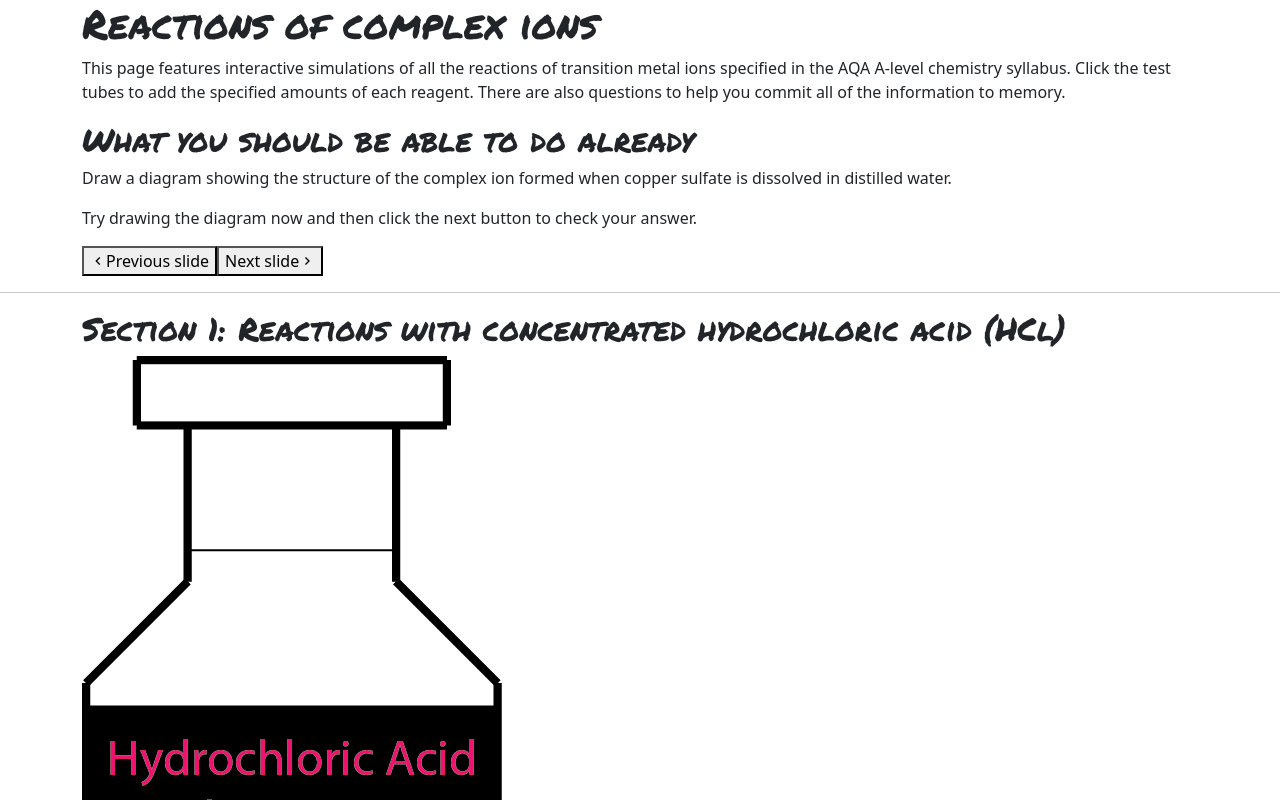
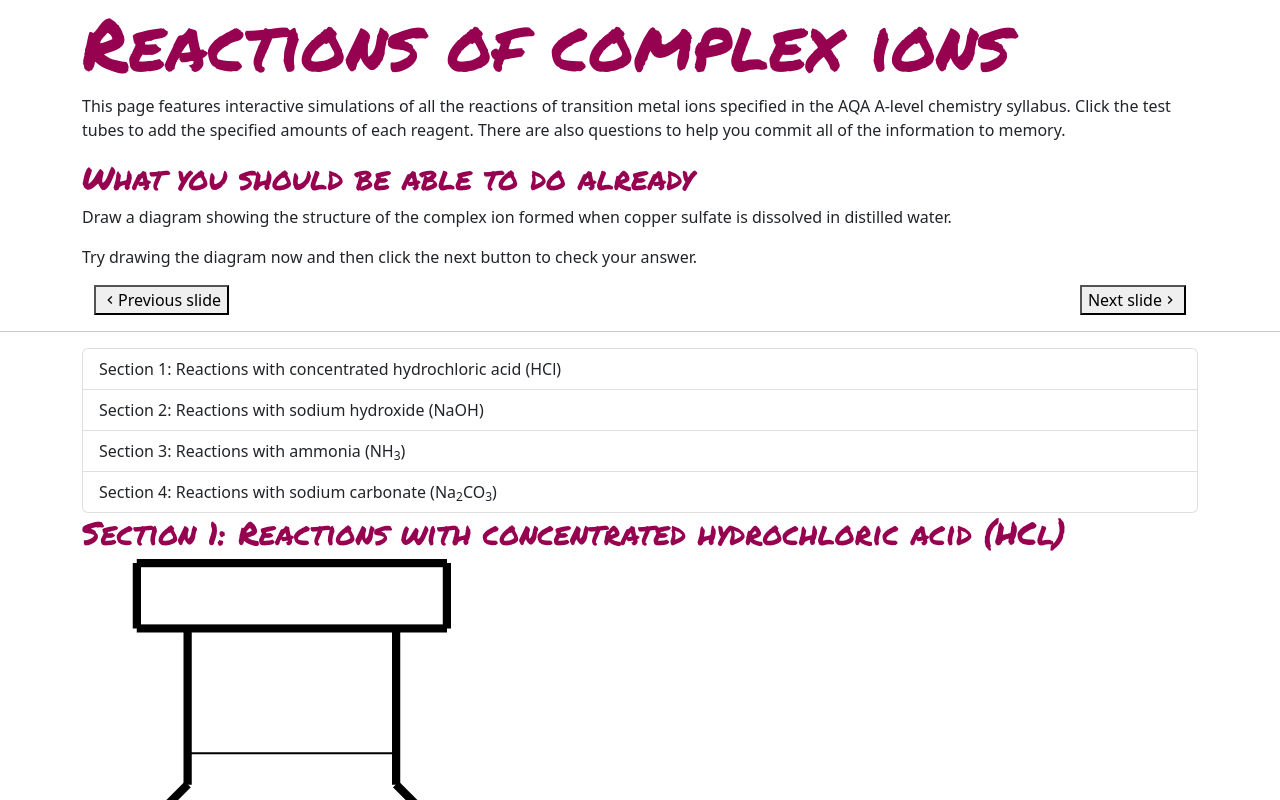
Before and after one commit to thusbandUK/complex-ion-reactions, a plain HTML site: page index.html in a window 1280 px wide. Shown: the top 800 px of the page. Drawn offline with nearby package versions, Linux system fonts and the light colour scheme.

Commit message:
Setting-up color vars

```diff
--- a/index.html
+++ b/index.html
@@ -22,7 +22,7 @@
 <body>
     <header>
         <section class="container">
-            <h1 class="page-title">Reactions of complex ions</h1>
+            <h1 class="display-2">Reactions of complex ions</h1>
         </section>
     </header>
 
@@ -94,17 +94,27 @@
             </div>
 
         </div>
-        <div class="buttons">
+        <div class="container">
+            <!-- these are buttons ele,ments (instead of divs) to ensure they can be focused on using keyboard nabigation only - crucial for accessibility -->
             <button class="back-button" onClick='displayLast(0, {"last page": 3, observation: "", comparison: "", "written response": ""});' id="back-button-0">
                 <i class="mdi mdi-chevron-left"></i>Previous slide
             </button>
-            <button class="next-button" onClick='displayNext(0, {"last page": 3, observation: "", comparison: "", "written response": ""});' id="next-button-0">
+            <button class="next-button float-end" onClick='displayNext(0, {"last page": 3, observation: "", comparison: "", "written response": ""});' id="next-button-0">
                 Next slide<i class="mdi mdi-chevron-right"></i>
             </button>
         </div>
     </div>
 
     <hr>
+
+    <section class="container">
+        <ul class="list-group">
+            <li class="list-group-item">Section 1: Reactions with concentrated hydrochloric acid (HCl)</li>
+            <li class="list-group-item">Section 2: Reactions with sodium hydroxide (NaOH)</li>
+            <li class="list-group-item">Section 3: Reactions with ammonia (NH<sub>3</sub>)</li>
+            <li class="list-group-item">Section 4: Reactions with sodium carbonate (Na<sub>2</sub>CO<sub>3</sub>)</li>
+        </ul>
+    </section>
 
     <!--addition concentrated hydrochloric acid-->
     <section class="container" id="section2">
--- a/styles.css
+++ b/styles.css
@@ -1,3 +1,15 @@
+/* Variables */
+:root {
+    --primary: #960150;
+    --primaryText: rgb(43, 43, 43);
+}
+
+/* Global styles */
+html {
+    color: var(--primaryText);
+}
+
+/* Headings */
 h1,
 h2,
 h3,
@@ -5,4 +17,5 @@ h4,
 h5,
 h6 {
     font-family: 'Permanent Marker', Arial, sans-serif;
+    color: var(--primary);
 }
```
